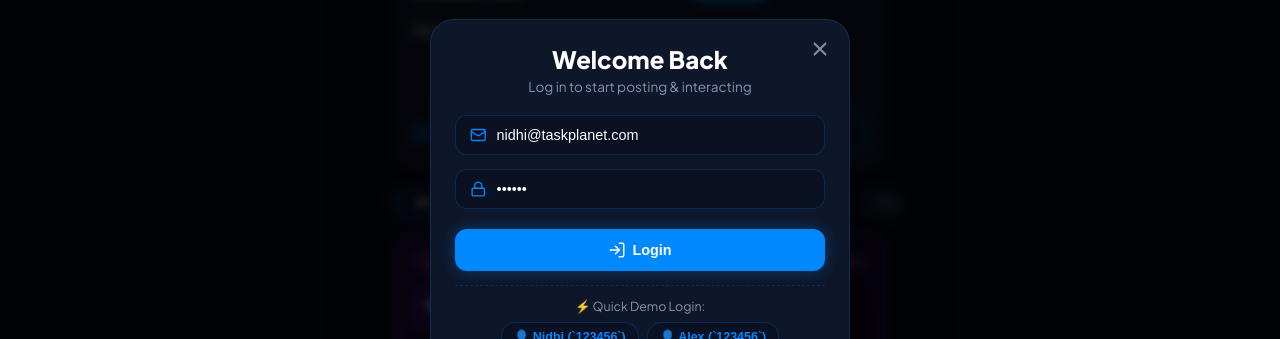
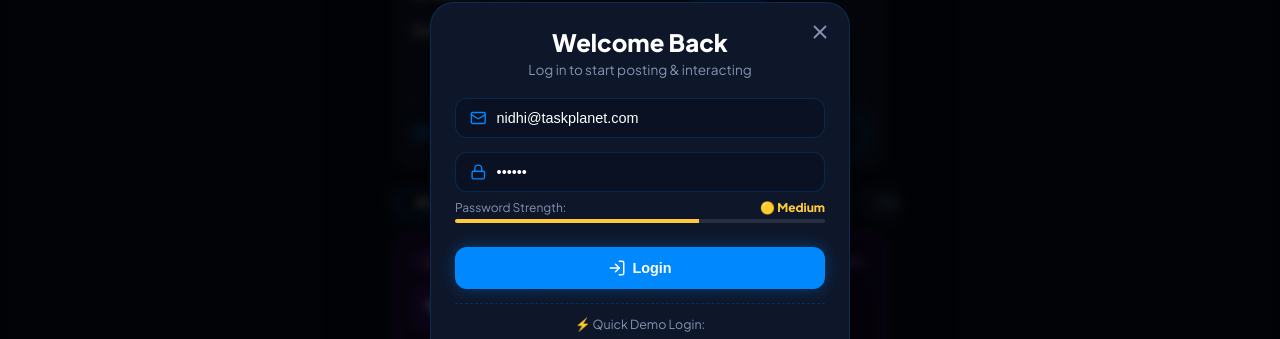
Before and after one commit to Nidhi200501/3W-project, a React (Vite) app in the folder frontend/: page / in a window 1280 px wide. Both pictures are taken after typing "Sample" into the empty fields and a click on the button "Post". Shown: the part 183-522 px from the top of the page. Built offline with nearby package versions, Linux system fonts and the light colour scheme; no server answers.

Commit message:
Add password strength meter and support registration/login with custom strong passwords

```diff
--- a/frontend/src/components/AuthModal.jsx
+++ b/frontend/src/components/AuthModal.jsx
@@ -339,7 +339,7 @@ const AuthModal = ({ isOpen, onClose }) => {
                 <Lock size={18} color="var(--accent-blue)" />
                 <input
                   type="password"
-                  placeholder="Password"
+                  placeholder="Password (min 6 characters)"
                   value={password}
                   onChange={(e) => setPassword(e.target.value)}
                   required
@@ -353,6 +353,29 @@ const AuthModal = ({ isOpen, onClose }) => {
                   }}
                 />
               </div>
+
+              {/* Password Strength Indicator */}
+              {password && (
+                <div style={{ marginTop: '-6px', marginBottom: '4px' }}>
+                  <div style={{ display: 'flex', justifyContent: 'space-between', fontSize: '0.75rem', marginBottom: '4px' }}>
+                    <span style={{ color: 'var(--text-muted)' }}>Password Strength:</span>
+                    <span style={{
+                      fontWeight: '800',
+                      color: password.length < 6 ? '#ff453a' : (password.length >= 8 && /[A-Z0-9]/i.test(password) ? '#00e676' : '#ffca3a')
+                    }}>
+                      {password.length < 6 ? '🔴 Weak (min 6 chars)' : (password.length >= 8 && /[A-Z0-9]/i.test(password) ? '🟢 Strong' : '🟡 Medium')}
+                    </span>
+                  </div>
+                  <div style={{ height: '4px', width: '100%', backgroundColor: 'rgba(255,255,255,0.1)', borderRadius: '2px', overflow: 'hidden' }}>
+                    <div style={{
+                      height: '100%',
+                      width: password.length < 6 ? '33%' : (password.length >= 8 && /[A-Z0-9]/i.test(password) ? '100%' : '66%'),
+                      backgroundColor: password.length < 6 ? '#ff453a' : (password.length >= 8 && /[A-Z0-9]/i.test(password) ? '#00e676' : '#ffca3a'),
+                      transition: 'all 0.3s ease'
+                    }} />
+                  </div>
+                </div>
+              )}
 
               {/* Submit Button */}
               <button
```
